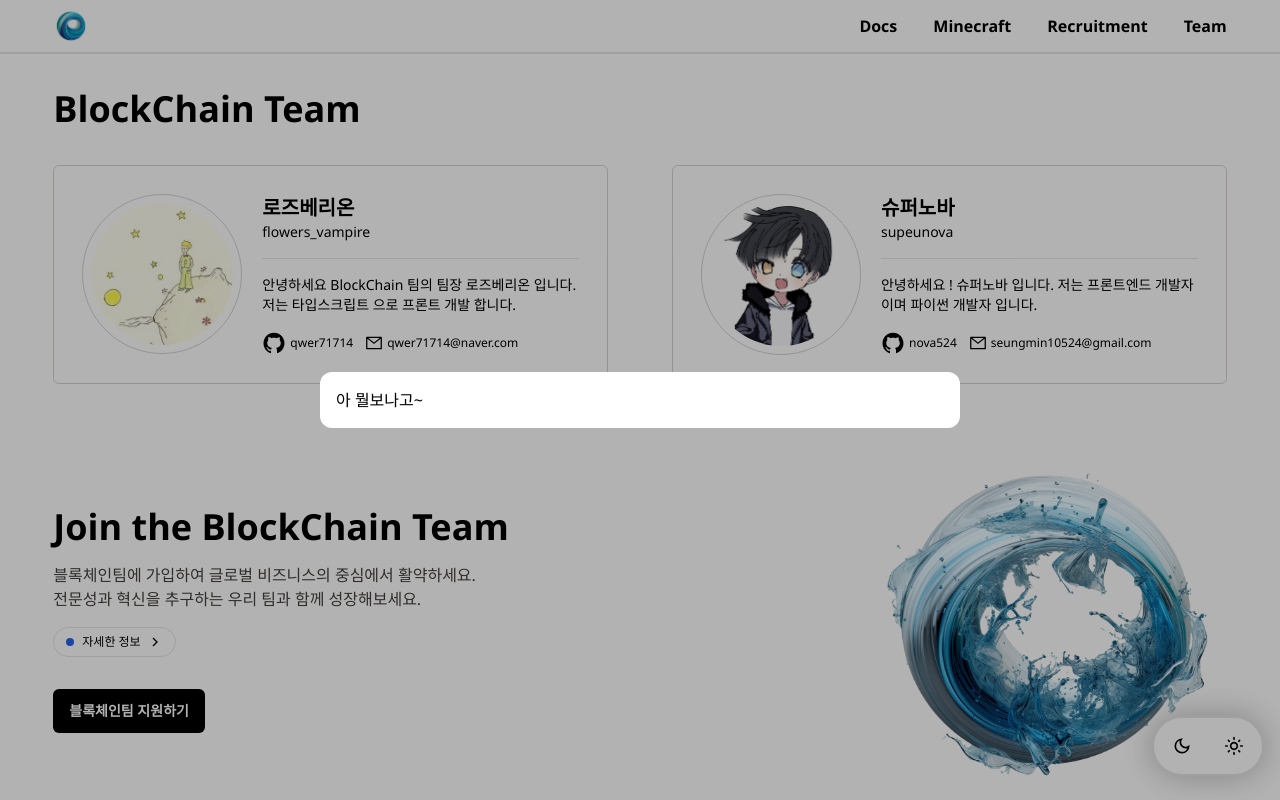
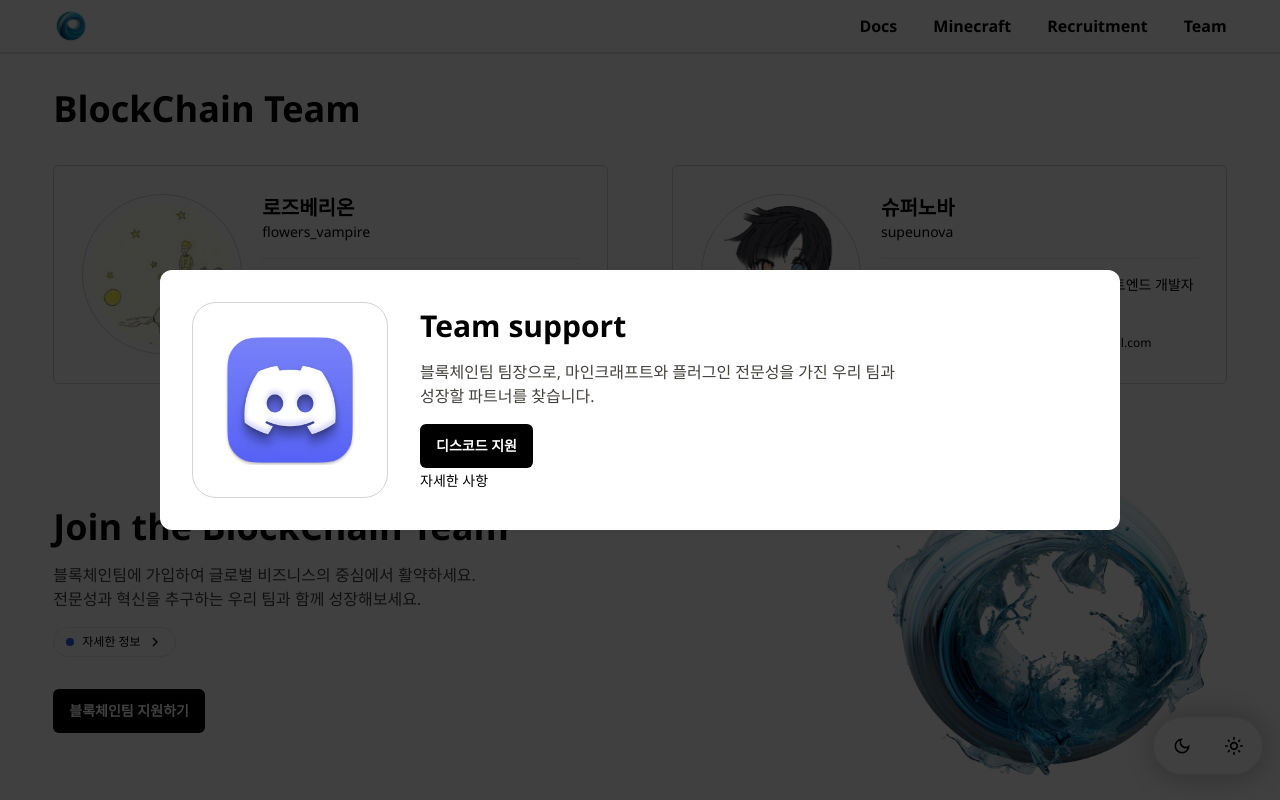
Before and after one commit to qwer71714/blockchain, a Next.js app: page /Pages/Docs/Team in a window 1280 px wide. Both pictures are taken after a click on the button "블록체인팀 지원하기". Shown: the part 326-1126 px from the top of the page. Built offline with nearby package versions, Linux system fonts and the light colour scheme.

Commit message:
팀소개 디자인 레이아웃 똑같지만 맘에 들어서 함

```diff
--- a/app/Pages/Docs/Team/Modules/TeamIntroduction/Join.tsx
+++ b/app/Pages/Docs/Team/Modules/TeamIntroduction/Join.tsx
@@ -16,7 +16,6 @@ export default function Join() {
 
   return (
     <div>
-      {isModal && <JoinModal isModal={clickModal} />}
       <div className="flex w-full items-center">
         <div>
           <h1 className="text-4xl font-bold">Join the BlockChain Team</h1>
@@ -34,6 +33,7 @@ export default function Join() {
           </button>
           <div className="mt-8">
             <Button onClick={clickModal}>블록체인팀 지원하기</Button>
+            {isModal && <JoinModal isModal={clickModal} />}
           </div>
         </div>
         <div className="ml-auto">
--- a/app/components/Modal/JoinModal.tsx
+++ b/app/components/Modal/JoinModal.tsx
@@ -1,4 +1,7 @@
 import React from "react";
+import Image from "next/image";
+import Discor from "@/public/images/Dis.png";
+import Button from "../Button";
 
 interface Modalprops {
   children?: React.ReactNode;
@@ -9,7 +12,7 @@ const JoinModal: React.FC<Modalprops> = ({ children, isModal }) => {
   return (
     <div
       className="
-      bg-black/30
+      bg-black/75
       w-full
       h-full
       z-10
@@ -26,7 +29,7 @@ const JoinModal: React.FC<Modalprops> = ({ children, isModal }) => {
       <div
         className="
         container
-        w-3/6
+        w-3/4
         m-auto
         "
         //내부에 있는 하얀색 박스를 모달 내부 클릭시 이벤트 전파를 막는 함수코드
@@ -35,13 +38,29 @@ const JoinModal: React.FC<Modalprops> = ({ children, isModal }) => {
         <div
           className="
             container
-            m-auto
           bg-white
             rounded-xl
       "
         >
-          <div className="p-4">
-            <p className="text-black">아 뭘보나고~</p>
+          <div className="p-8 fl">
+            <div className="flex items-center">
+              <div className="dark:bg-white border-stone-300 border p-8 rounded-3xl">
+                <Image src={Discor} alt={"Discor"} width={130} />
+              </div>
+              <div className="pl-8">
+                <h1 className="text-3xl font-bold text-black">Team support</h1>
+                <p className="mt-4 text-base text-stone-700 dark:text-stone-300">
+                  블록체인팀 팀장으로, 마인크래프트와 플러그인 전문성을 가진
+                  우리 팀과
+                  <br />
+                  성장할 파트너를 찾습니다.
+                </p>
+                <div className="mt-4">
+                  <Button>디스코드 지원</Button>
+                  <span className="mt-4 text-sm">자세한 사항</span>
+                </div>
+              </div>
+            </div>
           </div>
         </div>
       </div>
```
Also changed, not shown: public/images/Dis.png (added).
